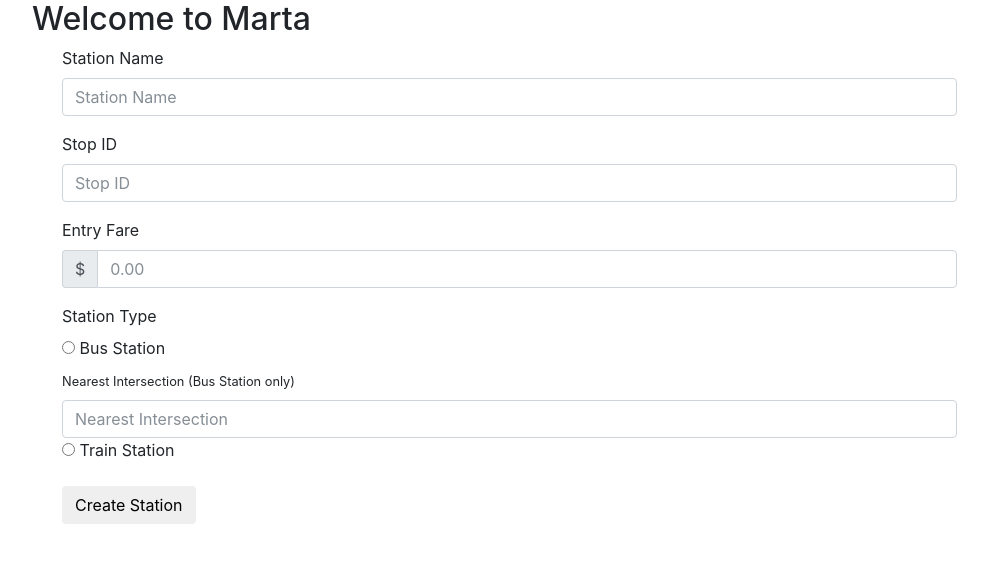
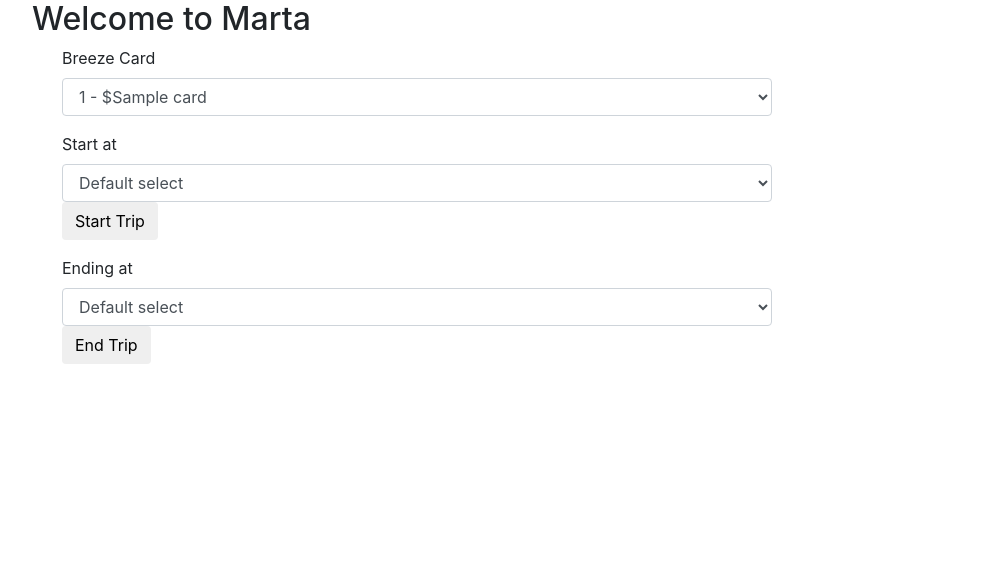
Before and after one commit to Piejak/cs4400_project, a Flask app: template templates/userHome.html in a window 1280 px wide. Shown: the part 56-619 px from the top of the page, without its empty margins (38-1026 px from the left). Run offline with Flask 2, Linux system fonts and the light colour scheme; the template is opened without the code that fills it: most values are stand-ins (such as "Sample title", 1, 10 or a date in 2020); some libraries are stand-ins or nearby versions.

Commit message:
Implement layout for userHome

```diff
--- a/app.py
+++ b/app.py
@@ -39,7 +39,7 @@ def home():
 def user_home():
     if g.admin or not g.user:
         return redirect(url_for(home))
-    return render_template('userHome.html')
+    return render_template('userHome.html', breezeCards=query_db('''select BreezeCardNum, Value from Breezecard where BelongsTo = %s''', session['user_id']))
 
 @app.route('/manageCards')
 def user_manage_cards():
--- a/templates/userHome.html
+++ b/templates/userHome.html
@@ -11,52 +11,35 @@
 
 <form action="" method="post" class="form-horizontal">
     <div class="form-group">
-        <label for="sName" class="col-sm-2 control-label">Station Name</label>
-        <div class="col-sm-10">
-            <input type="text" name="sName" size="30" value="{{ request.form.sName }}" placeholder="Station Name" id="sName" class="form-control">
+        <label for="sName" class="col-sm-2 control-label">Breeze Card</label>
+        <div class="col-sm-8">
+            <select class="form-control">
+                {% for card in breezeCards %}
+                    <option>{{ card[0] }} - ${{ card[1] }}</option>
+                {% endfor %}
+            </select>
         </div>
     </div>
     <div class="form-group">
-        <label for="stopId" class="col-sm-2 control-label">Stop ID</label>
-        <div class="col-sm-10">
-            <input type="text" name="stopId" size="30" value="{{ request.form.stopId }}" placeholder="Stop ID" id="stopId" class="form-control">
+        <label for="stopId" class="col-sm-2 control-label">Start at</label>
+        <div class="col-sm-8">
+            <select class="form-control">
+                <option>Default select</option>
+            </select>
+        </div>
+        <div class="col-sm-2">
+            <button type="submit" class="btn btn-default">Start Trip</button>
         </div>
     </div>
     <div class="form-group">
-        <label for="entryFare" class="col-sm-2 control-label">Entry Fare</label>
-        <div class="col-sm-10">
-            <div class="input-group">
-                <div class="input-group-addon">$</div>
-                <input type="text" name="entryFare" size="30" placeholder="0.00" id="entryFare" class="form-control">
-            </div>
+        <label for="entryFare" class="col-sm-2 control-label">Ending at</label>
+        <div class="col-sm-8">
+            <select class="form-control">
+                <option>Default select</option>
+            </select>
         </div>
-    </div>
-    <!-- station type radios -->
-    <div class="form-group">
-        <label for="busStation" class="col-sm-2 control-label">Station Type</label>
-        <div class="col-sm-10">
-            <div class="radio" id="busStation">
-                <label>
-                    <input type="radio" name="stationRadio" id="busRadio" value="bus"> Bus Station
-                </label>
-            </div>
-            <label for="nearestIntersection">
-                <small>Nearest Intersection (Bus Station only)</small>
-            </label>
-            <input type="text" name="nearestIntersection" size="30" placeholder="Nearest Intersection" id="nearestIntersection" class="form-control">
-        </div>
-
-        <div class="col-sm-offset-2 col-sm-10">
-            <div class="radio" id="trainStation">
-                <label>
-                    <input type="radio" name="stationRadio" id="trainRadio" value="train"> Train Station
-                </label>
-            </div>
-        </div>
-    </div>
-    <div class="form-group">
-        <div class="col-sm-offset-2 col-sm-10">
-            <button type="submit" class="btn btn-default">Create Station</button>
+        <div class="col-sm-2">
+            <button type="submit" class="btn btn-default">End Trip</button>
         </div>
     </div>
 </form>
```
Also changed, not shown: templates/userManageCards.html (+5 -8 lines).
